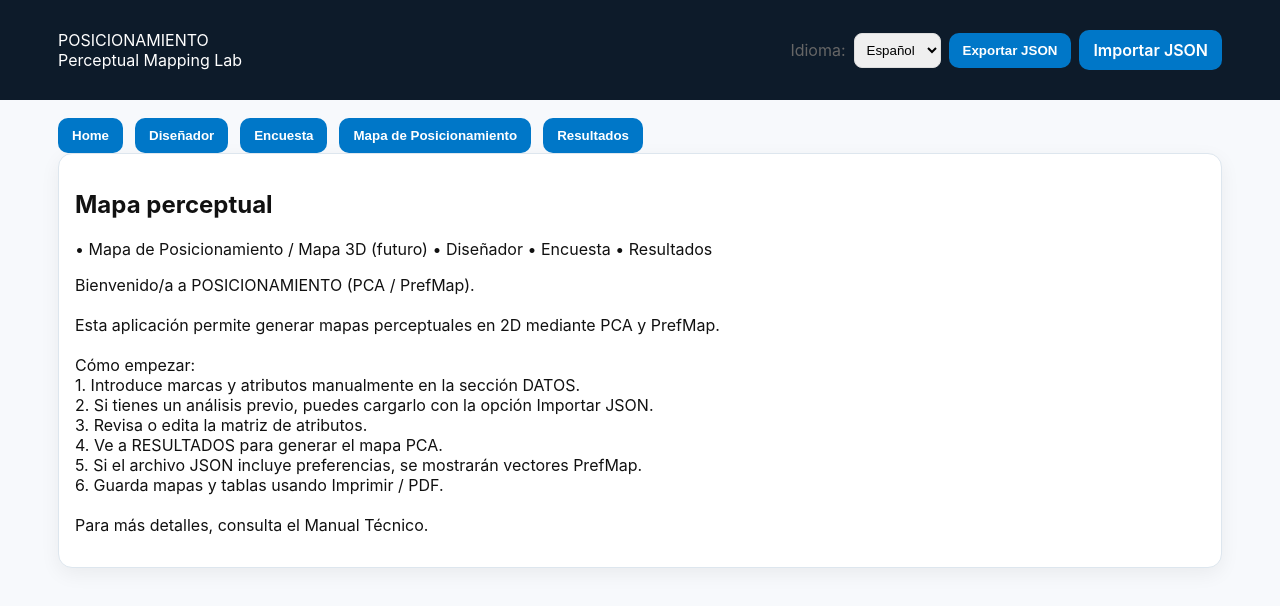
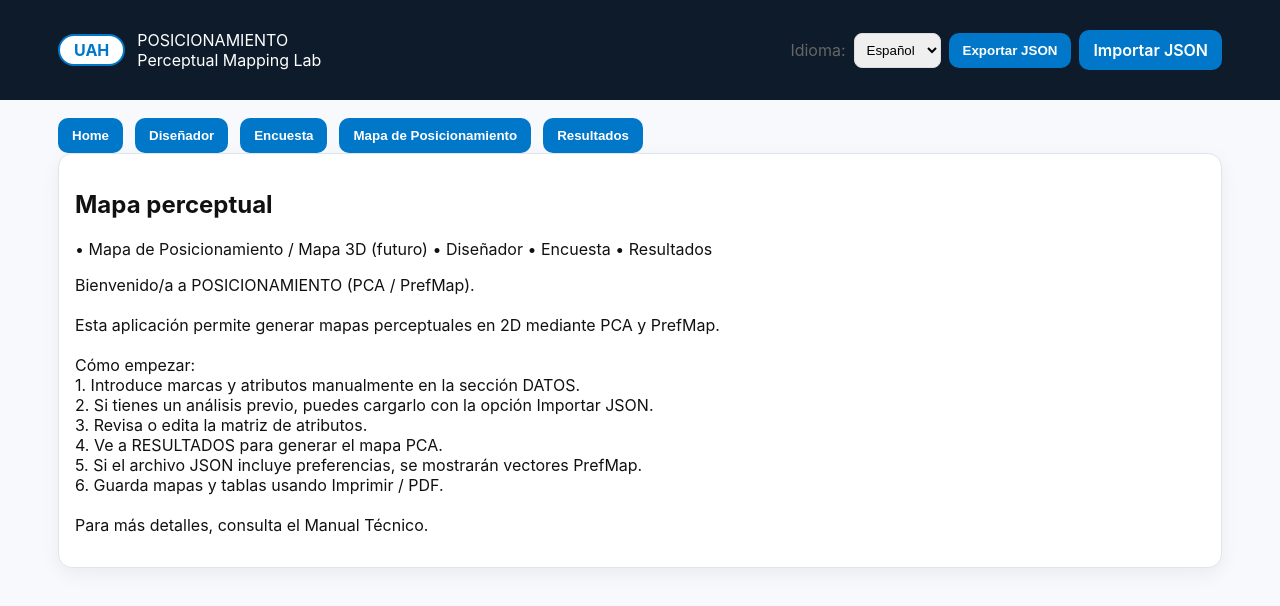
Before and after one commit to sergey-kazakov/posicionamiento_web_v3, a React (Vite) app: page / in a window 1280 px wide. Shown: the top 606 px of the page. Built offline with nearby package versions, Linux system fonts and the light colour scheme.

Commit message:
Add UAH badge to Posicionamiento header

```diff
--- a/src/pages/App.tsx
+++ b/src/pages/App.tsx
@@ -34,7 +34,10 @@ function AppInner() {
 			  alignItems: 'center',
 			}}
 		  >
-		  {/* Логотип */}
+			{/* Левая группа: UAH + логотип приложения */}
+			<div style={{ display: 'flex', alignItems: 'center', gap: 12 }}>
+			  <div className="uah-logo">UAH</div>
+
 			  <div className="app-logo">
 				<div className="logo-wordmark">
 				  <span className="logo-main">POSICIONA</span>
@@ -43,8 +46,9 @@ function AppInner() {
 				</div>
 				<div className="logo-subtitle">Perceptual Mapping Lab</div>
 			  </div>
+			</div>
 
-		  {/* Язык + импорт/экспорт */}
+			{/* Правая группа: язык + импорт/экспорт */}
 			<div
 			  className="print-hide"
 			  style={{ display: 'flex', gap: 8, alignItems: 'center' }}
--- a/src/style.css
+++ b/src/style.css
@@ -64,3 +64,14 @@ table{border-collapse:collapse;width:100%}th,td{border:1px solid #eee;padding:8p
     border: none;
   }
 }
+.uah-logo {
+  background: #ffffff;
+  color: #0077C8;
+  border: 2px solid #0077C8;
+  border-radius: 999px;
+  padding: 4px 14px;
+  font-weight: 700;
+  font-size: 16px;
+  display: inline-block;
+  white-space: nowrap;
+}
```
Lines whose indentation alone changed are shown as unchanged.
